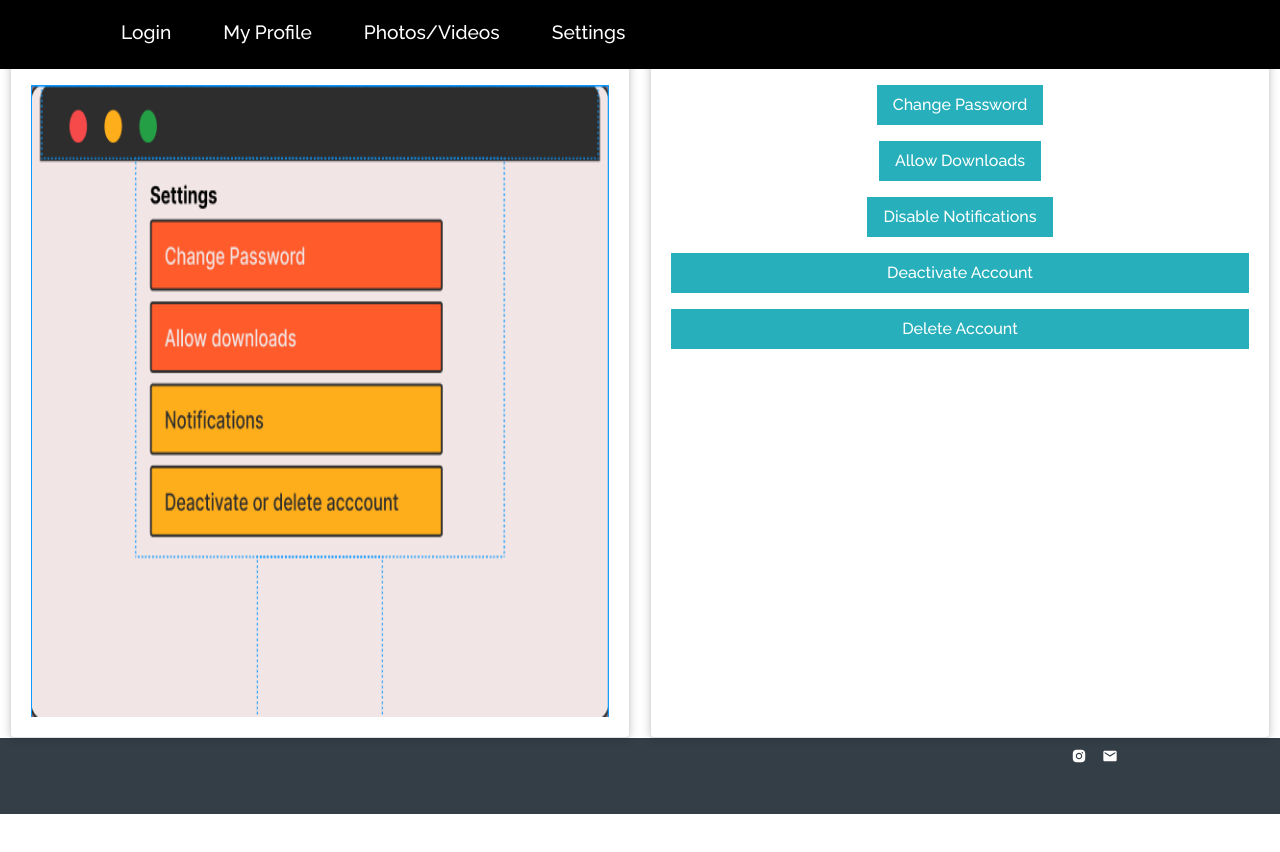
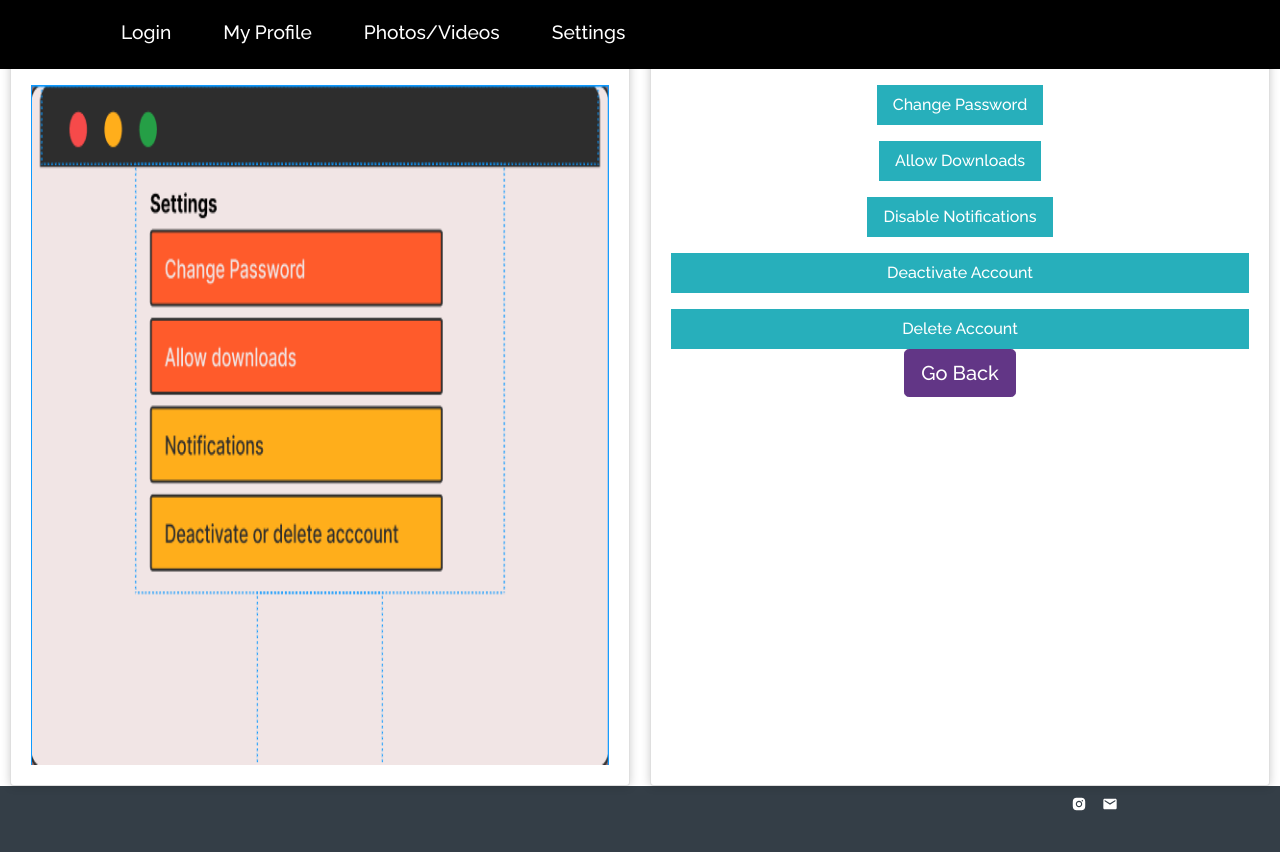
Before and after one commit to manushiparajuli/OrgSite, a React (Create React App) app: page /Team in a window 1280 px wide. Shown: the top 852 px of the page. Before the commit the page ends 814 px from the top, so only its background shows below. Built offline with nearby package versions, Linux system fonts and the light colour scheme.

Commit message:
Update Team.js

```diff
--- a/src/components/Team/Team.js
+++ b/src/components/Team/Team.js
@@ -1,5 +1,9 @@
 import React, { useState } from "react";
 import Img from "../../Assets/Settings.png";
+import { Link } from "react-router-dom";
+import Button from "react-bootstrap/Button";
+
+
 
 function Team() {
   const [isDownloadAllowed, setIsDownloadAllowed] = useState(false);
@@ -27,6 +31,7 @@ function Team() {
   }
 
   return (
+
     <div className="card-container">
       <div className="card">
       <p>-----------------------
@@ -78,6 +83,12 @@ function Team() {
             <button onClick={handleToggleDeactivate}>Deactivate Account</button>
             <p></p>
             <button onClick={handleDeleteAccount}>Delete Account</button>
+            <div>
+  <Button as={Link} to="/" variant="primary" size="lg">
+    Go Back
+  </Button>
+</div>
+
             <p>
             </p>
             <p>
@@ -107,8 +118,10 @@ function Team() {
 
           </>
 
+
         )}
       </div>
+
     </div>
   );
 }
```
